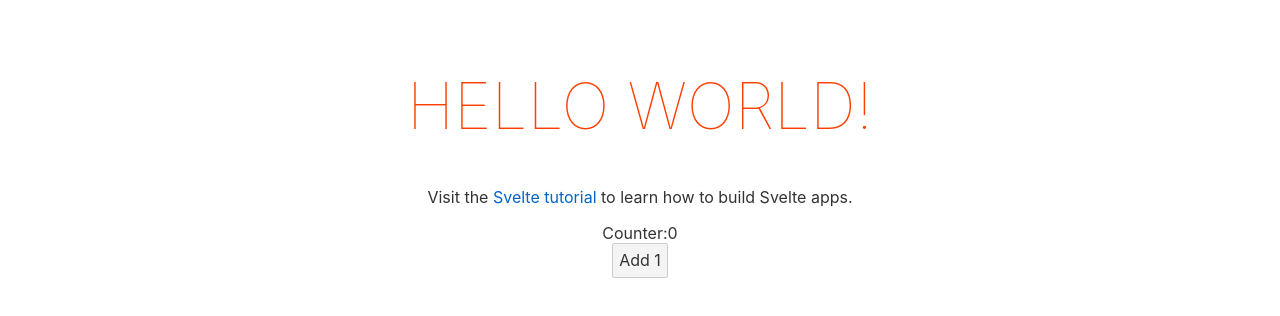
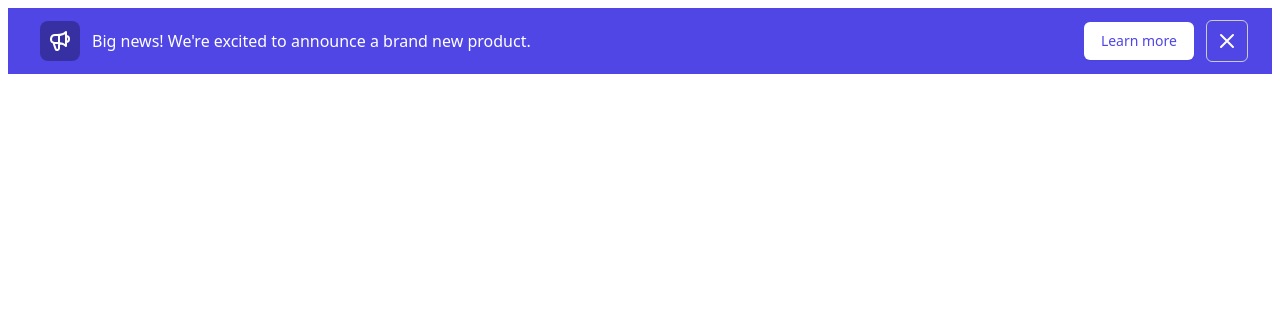
Before and after one commit to Nokking/TVtubeForSvelte, a Svelte app in the folder my-svelte-project/: page / in a window 1280 px wide. Shown: the top 316 px of the page. Built offline with nearby package versions, Linux system fonts and the light colour scheme.

Commit message:
added TailwindCSS

```diff
--- a/my-svelte-project/rollup.config.js
+++ b/my-svelte-project/rollup.config.js
@@ -40,7 +40,16 @@
 	},
 	plugins: [
 		svelte({
-			preprocess: sveltePreprocess({ sourceMap: !production }),
+			// preprocess: sveltePreprocess({ sourceMap: !production }),
+			preprocess: sveltePreprocess({
+				sourceMap: !production,
+				postcss: {
+					plugins: [
+				            require("tailwindcss"),
+				            require("autoprefixer")
+					],
+				},
+			}),
 			compilerOptions: {
 				// enable run-time checks when not in production
 				dev: !production
--- a/my-svelte-project/src/App.svelte
+++ b/my-svelte-project/src/App.svelte
@@ -1,41 +1,70 @@
-<script lang="ts">
-import { bubble } from "svelte/internal";
+<div class="bg-indigo-600">
+	<div class="max-w-7xl mx-auto py-3 px-3 sm:px-6 lg:px-8">
+	  <div class="flex items-center justify-between flex-wrap">
+		<div class="w-0 flex-1 flex items-center">
+		  <span class="flex p-2 rounded-lg bg-indigo-800">
+			<svg
+			  class="h-6 w-6 text-white"
+			  xmlns="http://www.w3.org/2000/svg"
+			  fill="none"
+			  viewBox="0 0 24 24"
+			  stroke="currentColor"
+			  aria-hidden="true"
+			>
+			  <path
+				stroke-linecap="round"
+				stroke-linejoin="round"
+				stroke-width="2"
+				d="M11 5.882V19.24a1.76 1.76 0 01-3.417.592l-2.147-6.15M18 13a3 3 0 100-6M5.436 13.683A4.001 4.001 0 017 6h1.832c4.1 0 7.625-1.234 9.168-3v14c-1.543-1.766-5.067-3-9.168-3H7a3.988 3.988 0 01-1.564-.317z"
+			  />
+			</svg>
+		  </span>
+		  <p class="ml-3 font-medium text-white truncate">
+			<span class="md:hidden"> We announced a new product! </span>
+			<span class="hidden md:inline">
+			  Big news! We're excited to announce a brand new product.
+			</span>
+		  </p>
+		</div>
+		<div
+		  class="order-3 mt-2 flex-shrink-0 w-full sm:order-2 sm:mt-0 sm:w-auto"
+		>
+		  <a
+			href="#"
+			class="flex items-center justify-center px-4 py-2 border border-transparent rounded-md shadow-sm text-sm font-medium text-indigo-600 bg-white hover:bg-indigo-50"
+		  >
+			Learn more
+		  </a>
+		</div>
+		<div class="order-2 flex-shrink-0 sm:order-3 sm:ml-3">
+		  <button
+			type="button"
+			class="-mr-1 flex p-2 rounded-md hover:bg-indigo-500 focus:outline-none focus:ring-2 focus:ring-white sm:-mr-2"
+		  >
+			<span class="sr-only">Dismiss</span>
+			<svg
+			  class="h-6 w-6 text-white"
+			  xmlns="http://www.w3.org/2000/svg"
+			  fill="none"
+			  viewBox="0 0 24 24"
+			  stroke="currentColor"
+			  aria-hidden="true"
+			>
+			  <path
+				stroke-linecap="round"
+				stroke-linejoin="round"
+				stroke-width="2"
+				d="M6 18L18 6M6 6l12 12"
+			  />
+			</svg>
+		  </button>
+		</div>
+	  </div>
+	</div>
+  </div>
 
-	export let name: string;
-
-	let counter = 0;
-
-	const increaseOne = () =>{
-		counter++;
-	};
-</script>
-
-<main>
-	<h1>Hello {name}!</h1>
-	<p>Visit the <a href="https://svelte.dev/tutorial">Svelte tutorial</a> to learn how to build Svelte apps.</p>
-	<div>Counter:{counter}</div>
-	<button on:click={increaseOne}>Add 1</button>
-
-</main>
-
-<style>
-	main {
-		text-align: center;
-		padding: 1em;
-		max-width: 240px;
-		margin: 0 auto;
-	}
-
-	h1 {
-		color: #ff3e00;
-		text-transform: uppercase;
-		font-size: 4em;
-		font-weight: 100;
-	}
-
-	@media (min-width: 640px) {
-		main {
-			max-width: none;
-		}
-	}
-</style>
+  <style global lang="postcss">
+	@tailwind base;
+	@tailwind components;
+	@tailwind utilities;
+  </style>
--- /dev/null
+++ b/my-svelte-project/tailwind.config.js
@@ -0,0 +1,11 @@
+module.exports = {
+  purge: ["./src/**/*.svelte"],
+  darkMode: false, // or 'media' or 'class'
+  theme: {
+    extend: {},
+  },
+  variants: {
+    extend: {},
+  },
+  plugins: [],
+}
```
Also changed, not shown: my-svelte-project/package.json (+6 -3 lines), 1 other file (tests, documents, lock files or other folders).
